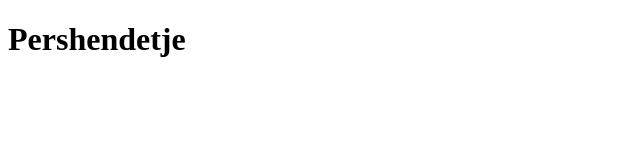
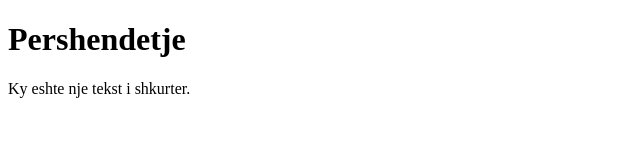
Before and after one commit to klajdimuzhaqi/Test1, a plain HTML site: page index.html in a window 1280 px wide. Shown: the whole page, without its empty margins (0-640 px from the left). Drawn offline with Linux system fonts and the light colour scheme.

Commit message:
updated index.html

```diff
--- a/index.html
+++ b/index.html
@@ -8,7 +8,10 @@
 </head>
 
 <body>
+
     <h1>Pershendetje</h1>
+
+    <p2>Ky eshte nje tekst i shkurter.</p2>
 
 </body>
 
```
